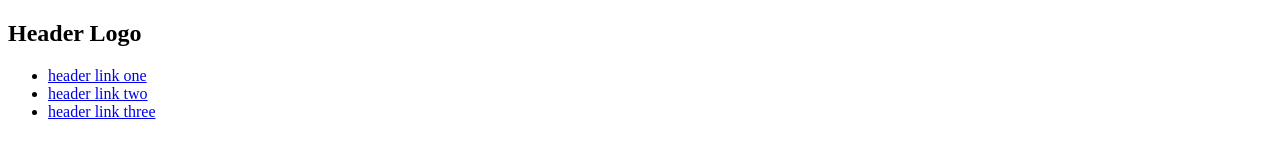
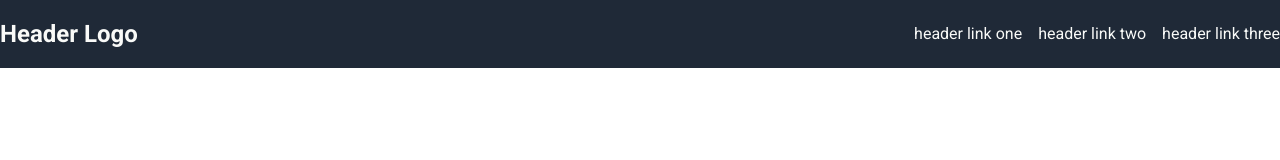
Before and after one commit to van1337/landing-page, a plain HTML site: page index.html in a window 1280 px wide. Drawn offline with Linux system fonts and the light colour scheme.

Commit message:
Import font and add css to header

```diff
--- a/index.html
+++ b/index.html
@@ -4,6 +4,10 @@
     <meta charset="UTF-8">
     <meta name="viewport" content="width=device-width, initial-scale=1.0">
     <title>Landing Page</title>
+    <link rel="stylesheet" href="style.css">
+    <link rel="preconnect" href="https://fonts.googleapis.com">
+    <link rel="preconnect" href="https://fonts.gstatic.com" crossorigin>
+    <link href="https://fonts.googleapis.com/css2?family=Roboto:ital,wght@0,100;0,300;0,400;0,500;0,700;0,900;1,100;1,300;1,400;1,500;1,700;1,900&display=swap" rel="stylesheet">
 </head>
 <body>
     <div class="header">
--- a/style.css
+++ b/style.css
@@ -0,0 +1,27 @@
+body {
+    font-family: Roboto, Arial, sans-serif;
+    margin: 0;
+    padding: 0;
+}
+
+.header {
+    display: flex;
+    background-color: #1f2937;
+    justify-content: space-between;
+    align-items: center;
+}
+
+.header, .header a {
+    color: #f9faf8;
+    text-decoration: none;
+}
+
+.header h2 {
+    font-size: 24px;
+}
+
+.header-links {
+    display: flex;
+    gap: 16px;
+    list-style: none;
+}
```
